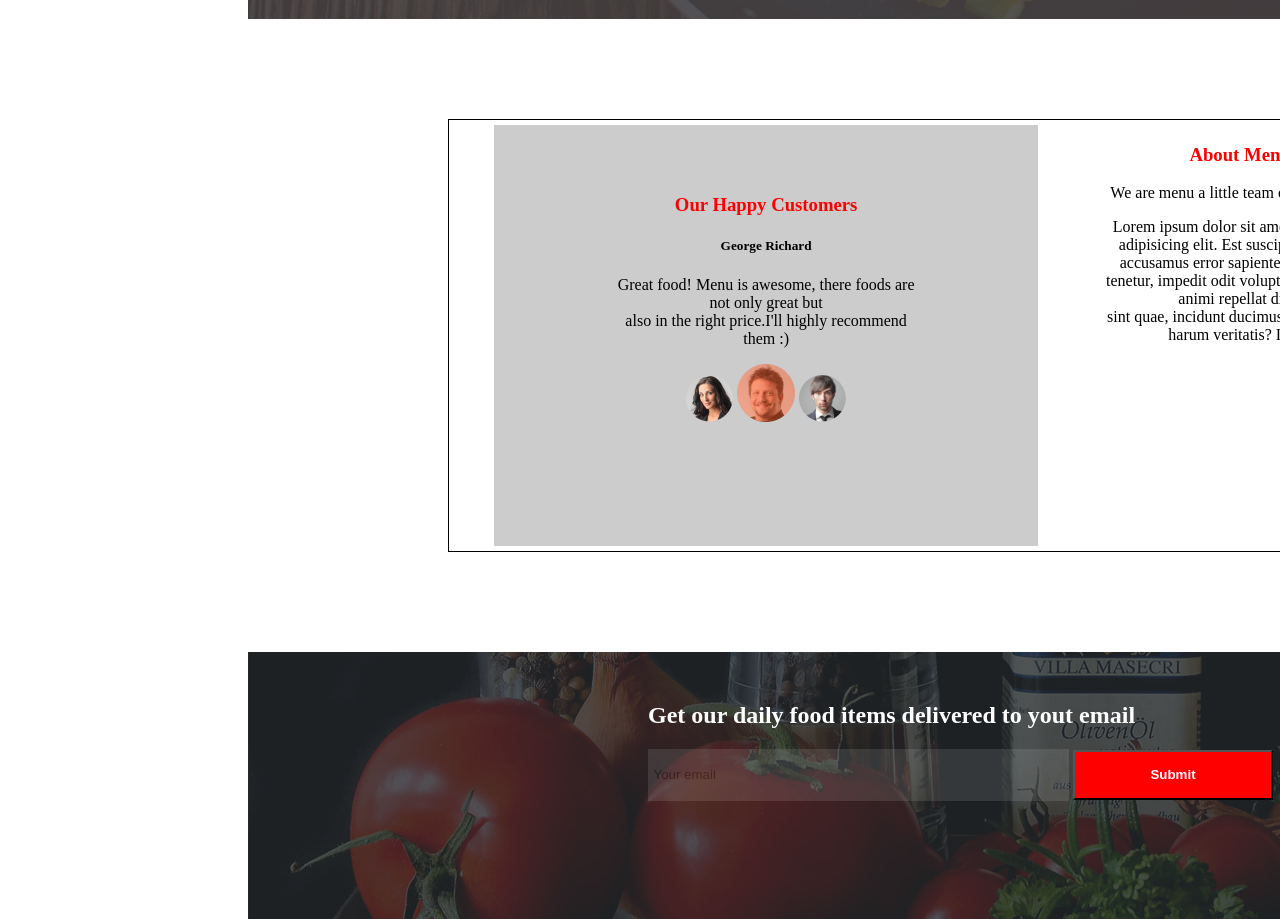
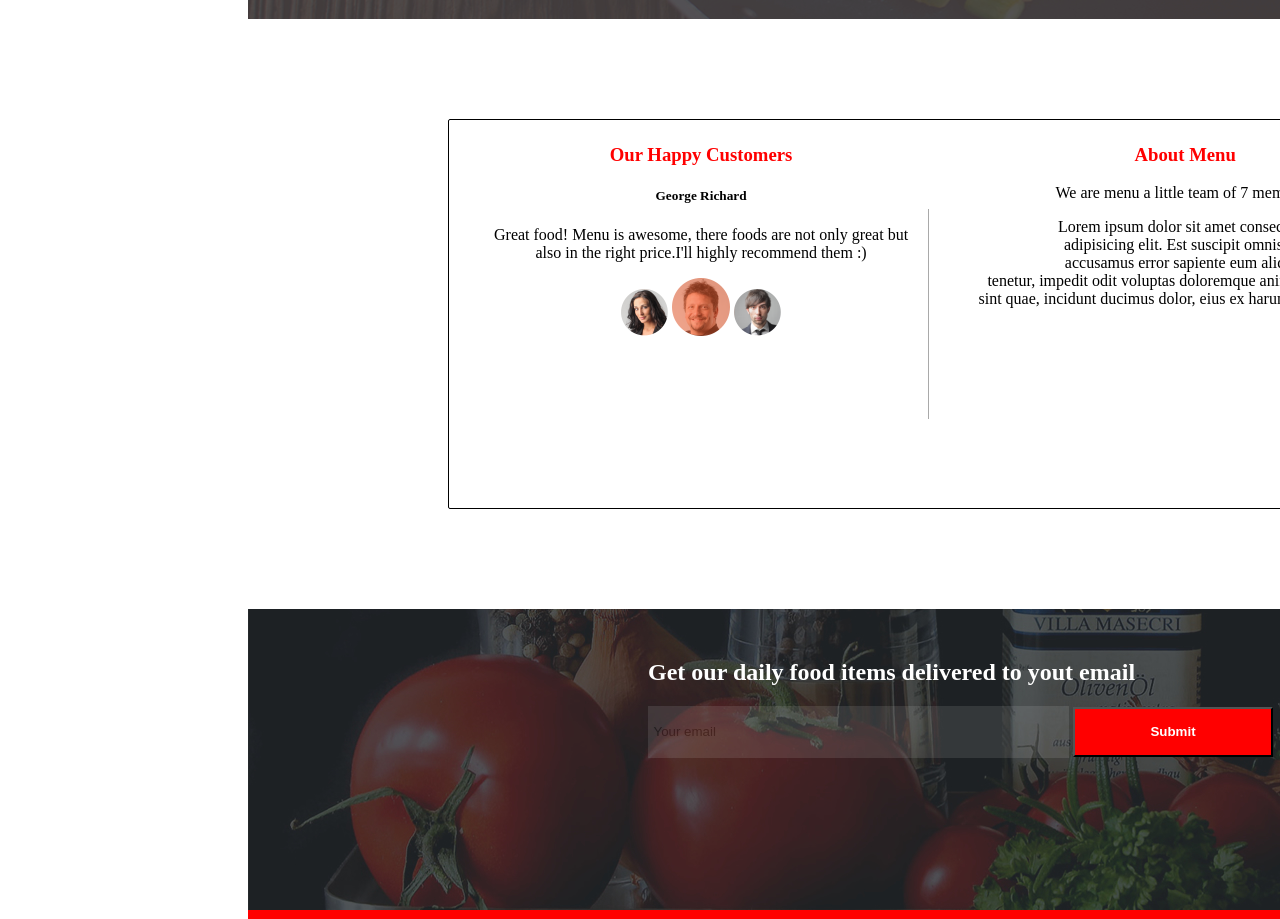
Before and after one commit to JAPHETHNYARANGA/Anitas-Kitchen, a plain HTML site: page index.html in a window 1280 px wide. Shown: the part 2761-3680 px from the top of the page. Drawn offline with Linux system fonts and the light colour scheme.

Commit message:
versical line

```diff
--- a/index.html
+++ b/index.html
@@ -118,6 +118,7 @@
                 <img src="/images/p3.png" alt="pic3">
 
             </div>
+            <div id = "line"></div>
             <div class="about-menu">
                 <h3>About Menu</h3>
                 <p>We are menu a little team of 7 members.</p>
--- a/styles/styles.css
+++ b/styles/styles.css
@@ -213,14 +213,7 @@ th{
     background-color: #cccccc;
     border: 1px solid #cccccc;
 }
-.customers{
-    height: auto;
-    width: auto;
-    padding: 120px;
-    padding-top: 50px;
-    background-color: #cccccc;
-    margin-bottom: 0px;
-}
+
 .section-4{
     position:relative;
     left:200px;
@@ -232,14 +225,18 @@ th{
     text-align: center;
     box-sizing: border-box;
     width: 950px;
+    height:390px;
     border: solid black 1px;
     padding: 5px;
     box-shadow:5px black;
-
-
+    border-radius: 2px;
 
 }
-.section-4 h3{
+#line {
+    border-left: 1px solid #A9A9A9;
+    height: 210px;
+    margin: auto;}
+    .section-4 h3{
     color:red;
 
 }
```
